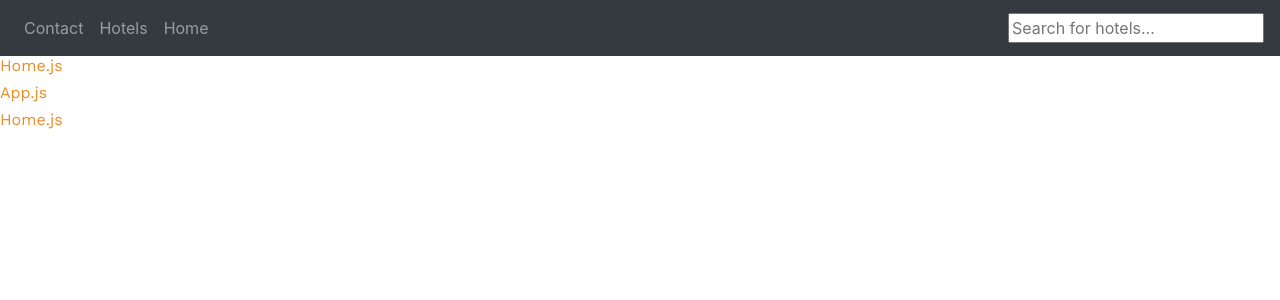
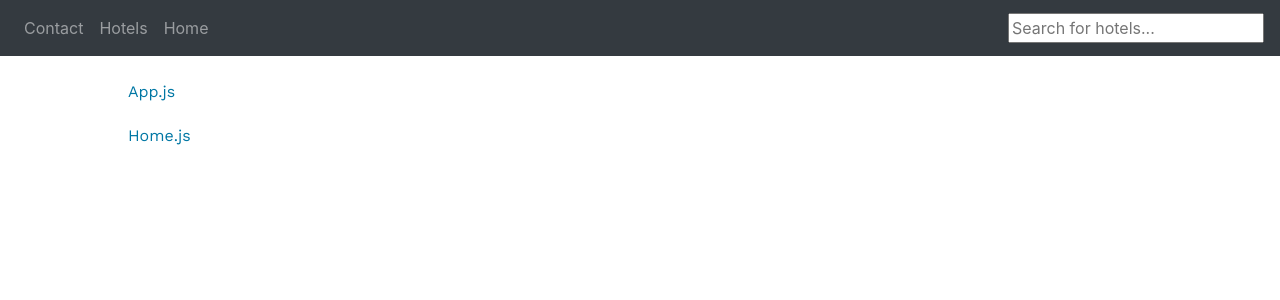
Before and after one commit to mofilof/project-exam-2020, a React (Create React App) app: page / in a window 1280 px wide. Shown: the top 300 px of the page. Built offline with nearby package versions, Linux system fonts and the light colour scheme.

Commit message:
Styling
Started styling the pages with sass, included a <main> to make margins

```diff
--- a/src/App.js
+++ b/src/App.js
@@ -13,7 +13,9 @@ function App() {
   return (
     <>
       <Menu />
-      <h6>App.js</h6>
+      <main>
+        <h6>App.js</h6>
+      </main>
 
       <div>
         <Router>
--- a/src/App.scss
+++ b/src/App.scss
@@ -2,6 +2,10 @@
 @import "partials/_color.scss";
 @import "partials/_text.scss";
 
-h6{
-  color: $orange;
+body{
+  background-color: $orange;
 }
+
+main{
+  margin: 2% 10% 2% 10%;
+}
--- a/src/components/contact/Contact.js
+++ b/src/components/contact/Contact.js
@@ -2,7 +2,9 @@ import React from 'react';
 
 function Contact() {
   return (
-    <h6>Contact.js</h6>
+    <main>
+      <h6>Contact.js</h6>
+    </main>
   );
 }
 
--- a/src/components/home/Home.js
+++ b/src/components/home/Home.js
@@ -3,7 +3,10 @@ import React from 'react';
 function Home() {
   return (
     <>
-      <h6>Home.js</h6>
+
+      <main>
+        <h6>Home.js</h6>
+      </main>
 
     </>
   );
--- a/src/components/home/HotelList.js
+++ b/src/components/home/HotelList.js
@@ -62,6 +62,7 @@ function Hotels() {
 
 return (
   <>
+    <main>
     <h6>HotelList.js.js</h6>
     <h1>Welcome to holidaze!</h1>
     <div>
@@ -91,6 +92,7 @@ return (
         );
       })}
     </div>
+    </main>
   </>
 );
 }
--- a/src/components/nav/Menu.js
+++ b/src/components/nav/Menu.js
@@ -12,17 +12,16 @@ function Menu() {
       <Navbar bg="dark" variant="dark" expand="lg">
         <Navbar.Collapse id="basic-navbar-nav">
           <Navbar.Toggle aria-controls="basic-navbar-nav" />
+
           <Nav className="d-flex flex-row-reverse">
             <Nav.Link href="/home" >Home</Nav.Link>
             <Nav.Link href="/hotels" >Hotels</Nav.Link>
             <Nav.Link href="/contact">Contact</Nav.Link>
           </Nav>
+
         </Navbar.Collapse>
         <SearchHotels />
       </Navbar>
-
-      <Home></Home>
-
     </>
   );
 }
--- a/src/partials/_text.scss
+++ b/src/partials/_text.scss
@@ -1,9 +1,11 @@
+
 @import url('https://fonts.googleapis.com/css2?family=Work+Sans&display=swap');
 $worksans: 'Work Sans', sans-serif;
 
 
 h1, h2, h3, h4, h5, h6, p{
   font-family: $worksans;
+  color: $blue;
 }
 
 h1{
```
Also changed, not shown: src/partials/_menu.scss (added, +24 -0 lines).
